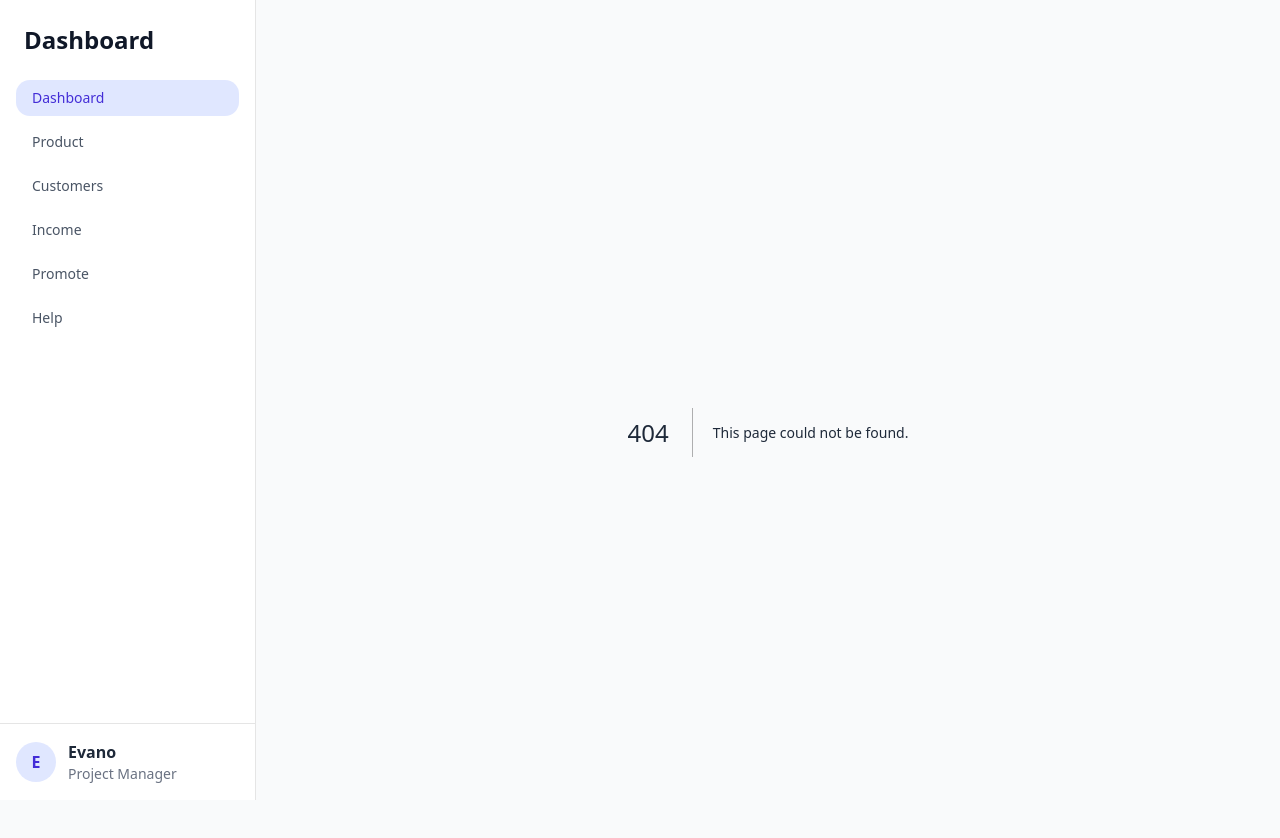
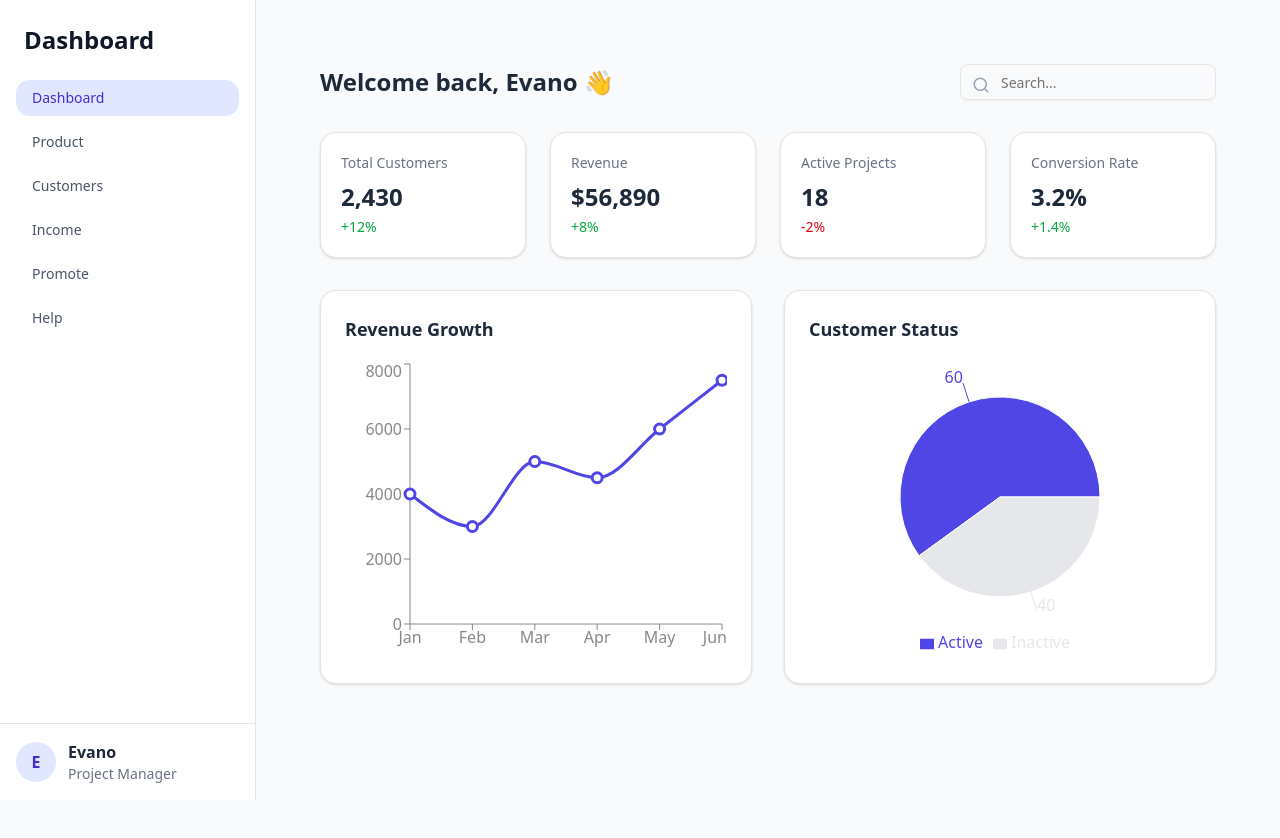
Before and after one commit to ismailAchibat/customer-journey, a Next.js app: page /dashboard in a window 1280 px wide. Before the commit this address had no page. Shown: the top 838 px of the page. Built offline with nearby package versions, Linux system fonts and the light colour scheme.

Commit message:
Dashboard

```diff
--- /dev/null
+++ b/app/dashboard/page.tsx
@@ -0,0 +1,168 @@
+"use client";
+
+import { useState } from "react";
+import { Search, ChevronDown } from "lucide-react";
+import { Button } from "@/components/ui/button";
+import { Input } from "@/components/ui/input";
+import {
+  LineChart,
+  Line,
+  XAxis,
+  YAxis,
+  Tooltip,
+  ResponsiveContainer,
+  PieChart,
+  Pie,
+  Cell,
+  Legend,
+} from "recharts";
+
+export default function Dashboard() {
+  const [search, setSearch] = useState("");
+
+  // Exemple de données de chart
+  const revenueData = [
+    { month: "Jan", revenue: 4000 },
+    { month: "Feb", revenue: 3000 },
+    { month: "Mar", revenue: 5000 },
+    { month: "Apr", revenue: 4500 },
+    { month: "May", revenue: 6000 },
+    { month: "Jun", revenue: 7500 },
+  ];
+
+  const customerStatusData = [
+    { name: "Active", value: 60 },
+    { name: "Inactive", value: 40 },
+  ];
+
+  const COLORS = ["#4F46E5", "#E5E7EB"];
+
+  return (
+    <div className="flex min-h-screen bg-gray-50 text-gray-800">
+
+
+      {/* Main */}
+      <main className="flex-1 p-8">
+        {/* Header */}
+        <div className="flex justify-between items-center mb-8">
+          <h1 className="text-2xl font-semibold">
+            Welcome back, Evano 👋
+          </h1>
+
+          <div className="relative w-64">
+            <Search className="absolute left-3 top-3 text-gray-400" size={18} />
+            <Input
+              type="text"
+              placeholder="Search..."
+              value={search}
+              onChange={(e) => setSearch(e.target.value)}
+              className="pl-10"
+            />
+          </div>
+        </div>
+
+        {/* Top cards */}
+        <div className="grid grid-cols-1 sm:grid-cols-2 lg:grid-cols-4 gap-6 mb-8">
+          <StatCard title="Total Customers" value="2,430" change="+12%" />
+          <StatCard title="Revenue" value="$56,890" change="+8%" />
+          <StatCard title="Active Projects" value="18" change="-2%" />
+          <StatCard title="Conversion Rate" value="3.2%" change="+1.4%" />
+        </div>
+
+        {/* Charts section */}
+        <div className="grid grid-cols-1 lg:grid-cols-2 gap-8">
+          {/* Revenue line chart */}
+          <div className="bg-white rounded-2xl p-6 shadow-sm border">
+            <h2 className="font-semibold text-lg mb-4">Revenue Growth</h2>
+            <ResponsiveContainer width="100%" height={300}>
+              <LineChart data={revenueData}>
+                <XAxis dataKey="month" stroke="#888" />
+                <YAxis stroke="#888" />
+                <Tooltip />
+                <Line
+                  type="monotone"
+                  dataKey="revenue"
+                  stroke="#4F46E5"
+                  strokeWidth={3}
+                  dot={{ r: 5 }}
+                />
+              </LineChart>
+            </ResponsiveContainer>
+          </div>
+
+          {/* Pie chart */}
+          <div className="bg-white rounded-2xl p-6 shadow-sm border">
+            <h2 className="font-semibold text-lg mb-4">Customer Status</h2>
+            <ResponsiveContainer width="100%" height={300}>
+              <PieChart>
+                <Pie
+                  data={customerStatusData}
+                  dataKey="value"
+                  nameKey="name"
+                  outerRadius={100}
+                  label
+                >
+                  {customerStatusData.map((entry, index) => (
+                    <Cell
+                      key={`cell-${index}`}
+                      fill={COLORS[index % COLORS.length]}
+                    />
+                  ))}
+                </Pie>
+                <Tooltip />
+                <Legend />
+              </PieChart>
+            </ResponsiveContainer>
+          </div>
+        </div>
+      </main>
+    </div>
+  );
+}
+
+/* ----- Sidebar Item Component ----- */
+function SidebarItem({
+  label,
+  active = false,
+}: {
+  label: string;
+  active?: boolean;
+}) {
+  return (
+    <button
+      className={`flex w-full px-4 py-2 rounded-xl text-sm font-medium transition ${
+        active
+          ? "bg-indigo-100 text-indigo-700"
+          : "text-gray-600 hover:bg-gray-100"
+      }`}
+    >
+      {label}
+    </button>
+  );
+}
+
+/* ----- Stat Card Component ----- */
+function StatCard({
+  title,
+  value,
+  change,
+}: {
+  title: string;
+  value: string;
+  change: string;
+}) {
+  const positive = change.startsWith("+");
+  return (
+    <div className="bg-white border rounded-2xl p-5 shadow-sm">
+      <p className="text-sm text-gray-500">{title}</p>
+      <h3 className="text-2xl font-semibold mt-2">{value}</h3>
+      <p
+        className={`text-sm mt-1 ${
+          positive ? "text-green-600" : "text-red-600"
+        }`}
+      >
+        {change}
+      </p>
+    </div>
+  );
+}
--- a/package.json
+++ b/package.json
@@ -21,6 +21,7 @@
     "next": "16.0.1",
     "react": "19.2.0",
     "react-dom": "19.2.0",
+    "recharts": "^3.3.0",
     "tailwind-merge": "^3.3.1"
   },
   "devDependencies": {
```
Also changed, not shown: 1 other file (tests, documents, lock files or other folders).
